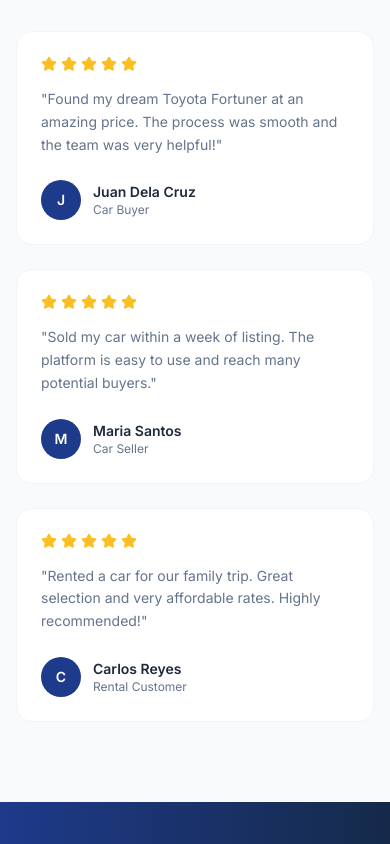
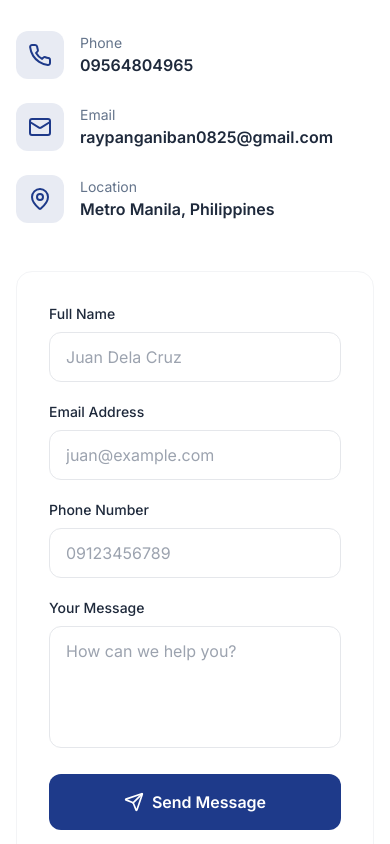
Before and after one commit to tantanbagsik/MOTOLISTING, a Next.js app: page / in a window 390 px wide. Shown: the part 5560-6404 px from the top of the page. Built offline with nearby package versions, Linux system fonts and the light colour scheme; no server answers; the database is empty.

Commit message:
Update landing page with inquiry form and vehicle details

```diff
--- a/src/app/page.tsx
+++ b/src/app/page.tsx
@@ -5,7 +5,7 @@ import { useState, useEffect } from "react";
 import {
   Search, Car, CreditCard, Calendar, Shield, Clock, Headphones,
   ArrowRight, Star, ChevronRight, ShoppingBag, Tag, Users, CheckCircle,
-  TrendingUp, Globe, Award
+  TrendingUp, Globe, Award, Mail, Phone, MapPin, Send, Fuel, Settings
 } from "lucide-react";
 import Navbar from "@/components/Navbar";
 import Footer from "@/components/Footer";
@@ -99,6 +99,8 @@ const brands = ["Toyota", "Honda", "Mitsubishi", "Nissan", "Ford", "Mazda", "Hyu
 export default function Home() {
   const [searchQuery, setSearchQuery] = useState("");
   const [featuredVehicles, setFeaturedVehicles] = useState<any[]>([]);
+  const [inquiryForm, setInquiryForm] = useState({ name: "", email: "", phone: "", message: "" });
+  const [inquirySent, setInquirySent] = useState(false);
 
   useEffect(() => {
     fetch("/api/listings?status=approved")
@@ -110,6 +112,24 @@ export default function Home() {
       })
       .catch(() => {});
   }, []);
+
+  const handleInquiry = async (e: React.FormEvent) => {
+    e.preventDefault();
+    try {
+      await fetch("/api/inquiries", {
+        method: "POST",
+        headers: { "Content-Type": "application/json" },
+        body: JSON.stringify({
+          message: `Name: ${inquiryForm.name}\nEmail: ${inquiryForm.email}\nPhone: ${inquiryForm.phone}\n\n${inquiryForm.message}`,
+          type: "contact",
+        }),
+      });
+      setInquirySent(true);
+      setInquiryForm({ name: "", email: "", phone: "", message: "" });
+    } catch (error) {
+      alert("Failed to send inquiry. Please try again.");
+    }
+  };
 
   return (
     <div className="min-h-screen bg-background">
@@ -298,9 +318,29 @@ export default function Home() {
                     <h3 className="font-outfit text-lg font-semibold text-text-primary mb-1">
                       {vehicle.make} {vehicle.model}
                     </h3>
-                    <p className="text-text-secondary text-sm mb-3">
-                      {vehicle.year} {vehicle.transmission && `• ${vehicle.transmission}`} {vehicle.fuelType && `• ${vehicle.fuelType}`}
-                    </p>
+                    <div className="flex items-center gap-2 text-text-secondary text-sm mb-3">
+                      <Calendar className="w-4 h-4" />
+                      <span>{vehicle.year}</span>
+                      {vehicle.transmission && (
+                        <>
+                          <span>•</span>
+                          <Settings className="w-4 h-4" />
+                          <span>{vehicle.transmission}</span>
+                        </>
+                      )}
+                      {vehicle.fuelType && (
+                        <>
+                          <span>•</span>
+                          <Fuel className="w-4 h-4" />
+                          <span>{vehicle.fuelType}</span>
+                        </>
+                      )}
+                    </div>
+                    {vehicle.color && (
+                      <p className="text-text-secondary text-xs mb-3">
+                        Color: {vehicle.color}
+                      </p>
+                    )}
                     <div className="flex items-center justify-between">
                       <span className="text-xl font-bold text-primary">
                         {vehicle.priceType === "rent"
@@ -430,6 +470,124 @@ export default function Home() {
         </div>
       </section>
 
+      {/* Inquiry Section */}
+      <section className="py-20 bg-white" id="contact">
+        <div className="max-w-7xl mx-auto px-4 sm:px-6 lg:px-8">
+          <div className="grid lg:grid-cols-2 gap-12">
+            <div>
+              <h2 className="font-outfit text-3xl md:text-4xl font-bold text-text-primary mb-4">
+                Get In Touch
+              </h2>
+              <p className="text-text-secondary mb-8">
+                Have questions about our services? Want to list your vehicle?
+                Send us a message and we will get back to you within 24 hours.
+              </p>
+
+              <div className="space-y-6">
+                <div className="flex items-center gap-4">
+                  <div className="w-12 h-12 bg-primary/10 rounded-xl flex items-center justify-center">
+                    <Phone className="w-6 h-6 text-primary" />
+                  </div>
+                  <div>
+                    <p className="text-sm text-text-secondary">Phone</p>
+                    <p className="font-semibold text-text-primary">09564804965</p>
+                  </div>
+                </div>
+                <div className="flex items-center gap-4">
+                  <div className="w-12 h-12 bg-primary/10 rounded-xl flex items-center justify-center">
+                    <Mail className="w-6 h-6 text-primary" />
+                  </div>
+                  <div>
+                    <p className="text-sm text-text-secondary">Email</p>
+                    <p className="font-semibold text-text-primary">raypanganiban0825@gmail.com</p>
+                  </div>
+                </div>
+                <div className="flex items-center gap-4">
+                  <div className="w-12 h-12 bg-primary/10 rounded-xl flex items-center justify-center">
+                    <MapPin className="w-6 h-6 text-primary" />
+                  </div>
+                  <div>
+                    <p className="text-sm text-text-secondary">Location</p>
+                    <p className="font-semibold text-text-primary">Metro Manila, Philippines</p>
+                  </div>
+                </div>
+              </div>
+            </div>
+
+            <div className="bg-card rounded-2xl shadow-card p-8 border border-gray-100">
+              {inquirySent ? (
+                <div className="text-center py-12">
+                  <div className="w-16 h-16 bg-green-100 rounded-full flex items-center justify-center mx-auto mb-4">
+                    <CheckCircle className="w-8 h-8 text-green-600" />
+                  </div>
+                  <h3 className="text-xl font-semibold text-text-primary mb-2">Message Sent!</h3>
+                  <p className="text-text-secondary mb-6">We will get back to you within 24 hours.</p>
+                  <button
+                    onClick={() => setInquirySent(false)}
+                    className="text-primary font-medium hover:underline"
+                  >
+                    Send another message
+                  </button>
+                </div>
+              ) : (
+                <form onSubmit={handleInquiry} className="space-y-5">
+                  <div>
+                    <label className="block text-sm font-medium text-text-primary mb-2">Full Name</label>
+                    <input
+                      type="text"
+                      value={inquiryForm.name}
+                      onChange={(e) => setInquiryForm({ ...inquiryForm, name: e.target.value })}
+                      placeholder="Juan Dela Cruz"
+                      className="w-full px-4 py-3 border border-gray-200 rounded-xl focus:ring-2 focus:ring-primary focus:border-transparent"
+                      required
+                    />
+                  </div>
+                  <div>
+                    <label className="block text-sm font-medium text-text-primary mb-2">Email Address</label>
+                    <input
+                      type="email"
+                      value={inquiryForm.email}
+                      onChange={(e) => setInquiryForm({ ...inquiryForm, email: e.target.value })}
+                      placeholder="juan@example.com"
+                      className="w-full px-4 py-3 border border-gray-200 rounded-xl focus:ring-2 focus:ring-primary focus:border-transparent"
+                      required
+                    />
+                  </div>
+                  <div>
+                    <label className="block text-sm font-medium text-text-primary mb-2">Phone Number</label>
+                    <input
+                      type="tel"
+                      value={inquiryForm.phone}
+                      onChange={(e) => setInquiryForm({ ...inquiryForm, phone: e.target.value })}
+                      placeholder="09123456789"
+                      className="w-full px-4 py-3 border border-gray-200 rounded-xl focus:ring-2 focus:ring-primary focus:border-transparent"
+                    />
+                  </div>
+                  <div>
+                    <label className="block text-sm font-medium text-text-primary mb-2">Your Message</label>
+                    <textarea
+                      value={inquiryForm.message}
+                      onChange={(e) => setInquiryForm({ ...inquiryForm, message: e.target.value })}
+                      placeholder="How can we help you?"
+                      rows={4}
+                      className="w-full px-4 py-3 border border-gray-200 rounded-xl focus:ring-2 focus:ring-primary focus:border-transparent resize-none"
+                      required
+                    />
+                  </div>
+                  <button
+                    type="submit"
+                    className="w-full py-4 bg-primary text-white rounded-xl font-semibold hover:bg-primary-600 transition-colors flex items-center justify-center gap-2"
+                  >
+                    <Send className="w-5 h-5" />
+                    Send Message
+                  </button>
+                </form>
+              )}
+            </div>
+          </div>
+        </div>
+      </section>
+
       {/* Testimonials */}
       <section className="py-20 bg-background">
         <div className="max-w-7xl mx-auto px-4 sm:px-6 lg:px-8">
```
